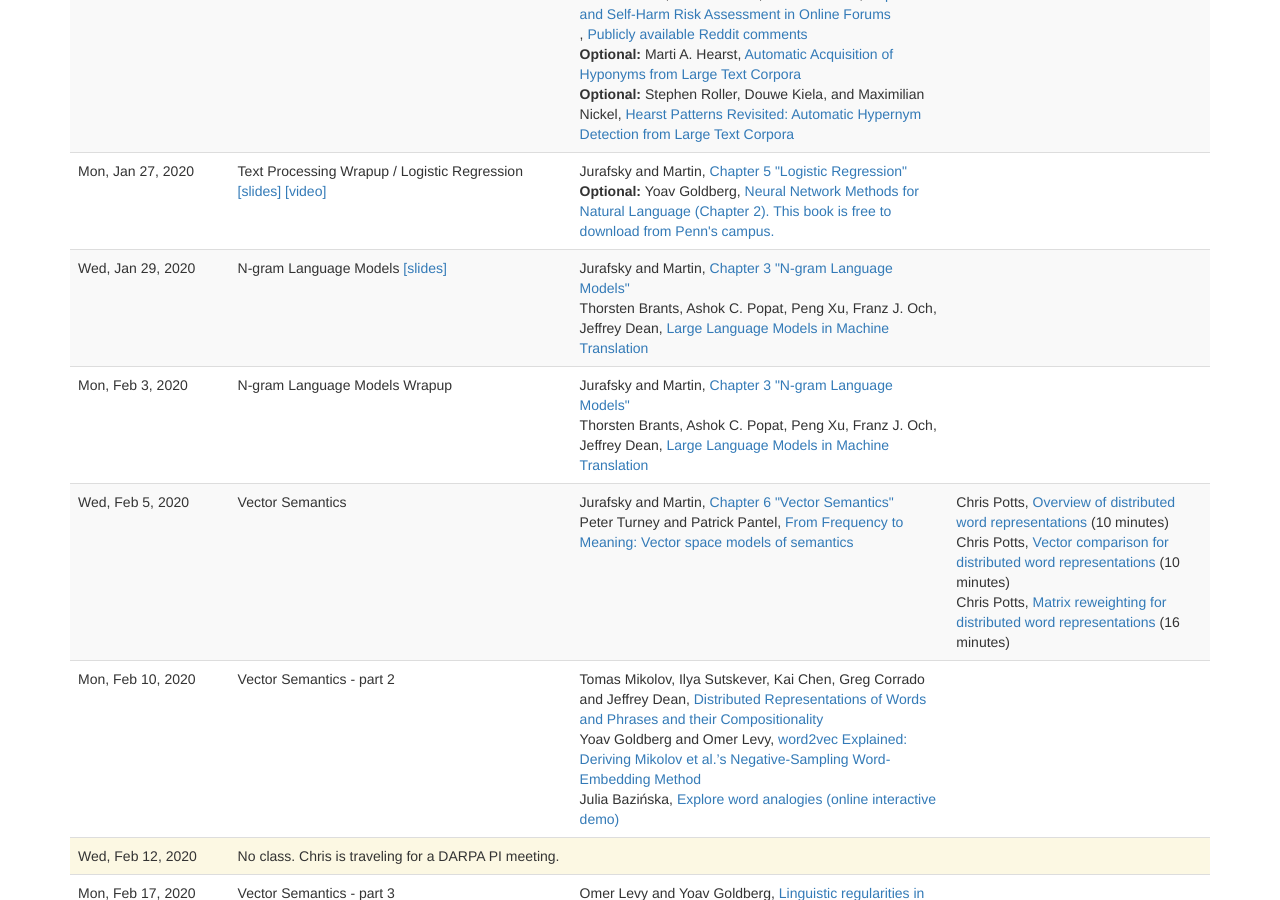
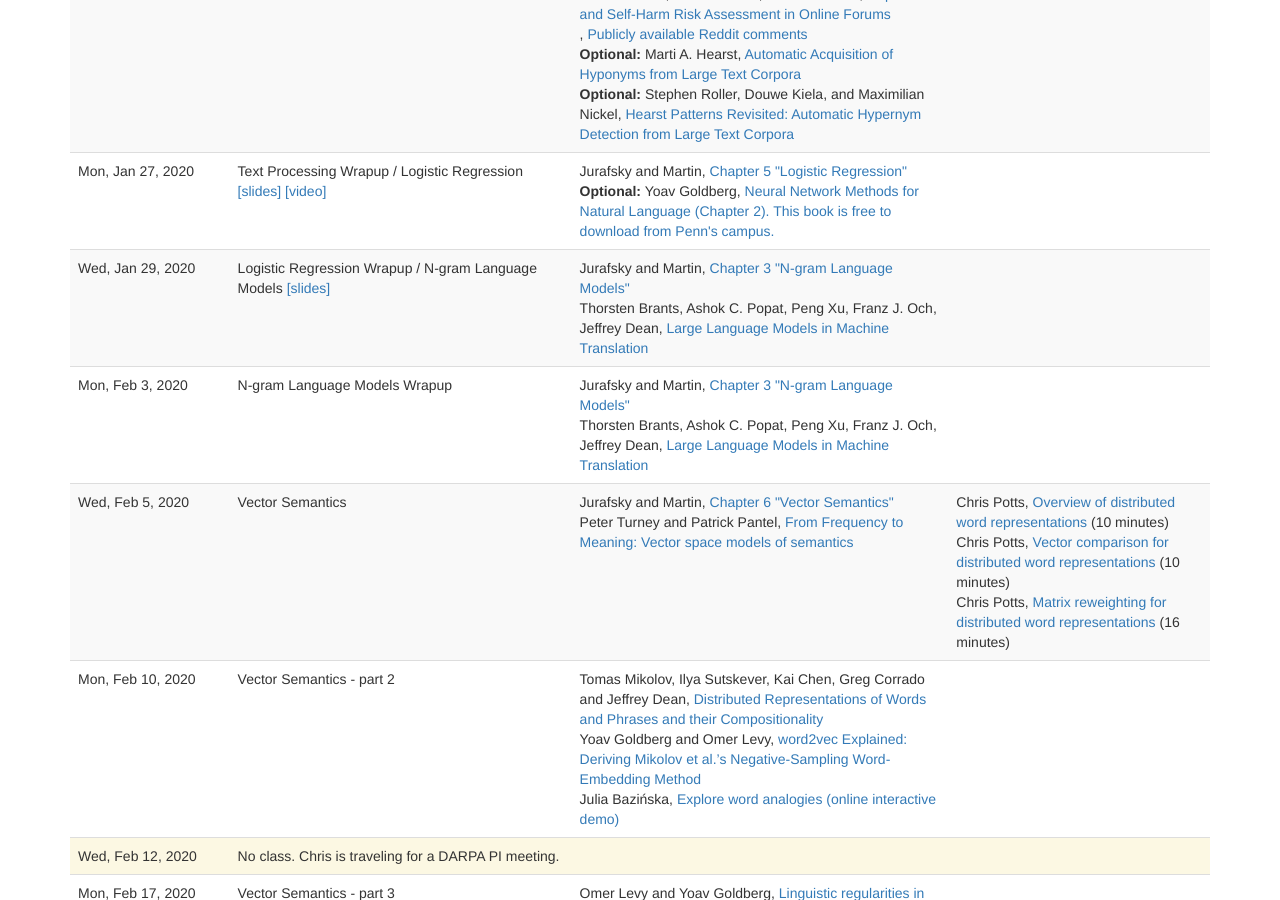
Before and after one commit to computational-linguistics-class/computational-linguistics-class.github.io, a Jekyll site: the page built from lectures.md, in a window 1280 px wide and 900 px high, scrolled down 449 px. Built offline with Jekyll 4.4.1, drawn with Linux system fonts in a browser that asks for light colours; nearby versions of some CDN libraries; a script that is not in the unit is left out.

Commit message:
Update lectures.yaml

```diff
--- a/_data/lectures.yaml
+++ b/_data/lectures.yaml
@@ -69,7 +69,7 @@
 -
   date: 2020-01-29
   slides: 04-n-gram-language-models.pdf
-  title: N-gram Language Models
+  title: Logistic Regression Wrapup / N-gram Language Models
   slides_credit: Jurafsky and Martin
   lecture_notes: slides/04-n-gram-language-models-lecture-notes.pdf
   readings:
```
